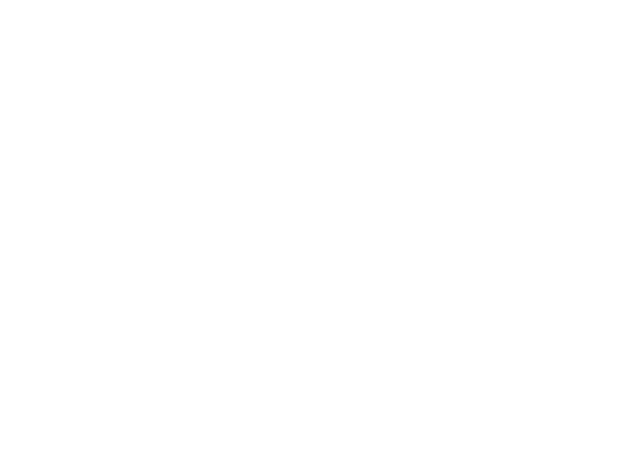
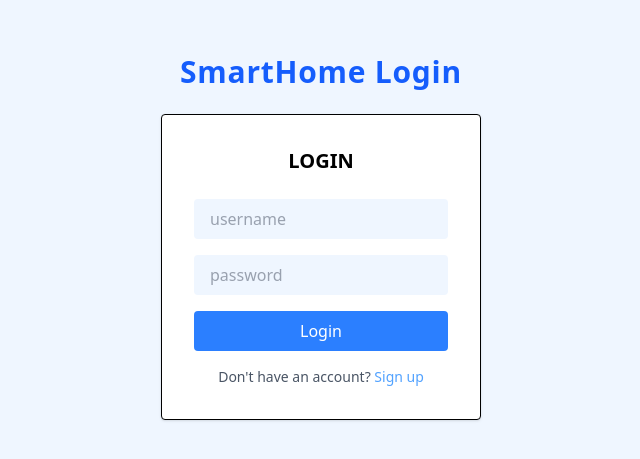
Before and after one commit to minhkhoa6868/smart-home-frontend, a React (Vite) app: page / in a window 1280 px wide. Before the commit this address had no page. Shown: the part 163-622 px from the top of the page, without its empty margins (319-959 px from the left). Built offline with nearby package versions, Linux system fonts and the light colour scheme.

Commit message:
fix error

```diff
--- a/src/App.tsx
+++ b/src/App.tsx
@@ -9,7 +9,7 @@ function App() {
     <Router>
       <Routes>
         <Route path="/dashboard" element={<Dashboard />} />
-        <Route path="/login" element={<Login />} />
+        <Route path="/" element={<Login />} />
         {/* Thêm route khác tại đây nếu cần */}
       </Routes>
     </Router>
--- a/src/components/RightPanel.tsx
+++ b/src/components/RightPanel.tsx
@@ -45,7 +45,7 @@ export default function RightPanel() {
         </div>
         <div className="space-y-2">
           {history.map((h, i) => (
-            <HistoryItem key={i} {...h} />
+            <HistoryItem key={i} {...h} status={h.status as "on" | "off"} />
           ))}
         </div>
       </div>
--- a/src/components/TrendChart.tsx
+++ b/src/components/TrendChart.tsx
@@ -7,12 +7,16 @@ import {
   ResponsiveContainer,
 } from "recharts";
 
+type TrendPoint = {
+  time: string;
+  value: number;
+};
 export default function TrendChart({
   title,
   data,
 }: {
   title: string;
-  data: any[];
+  data: TrendPoint[];
 }) {
   return (
     <div className="bg-white rounded-xl shadow p-4 w-full">
```
